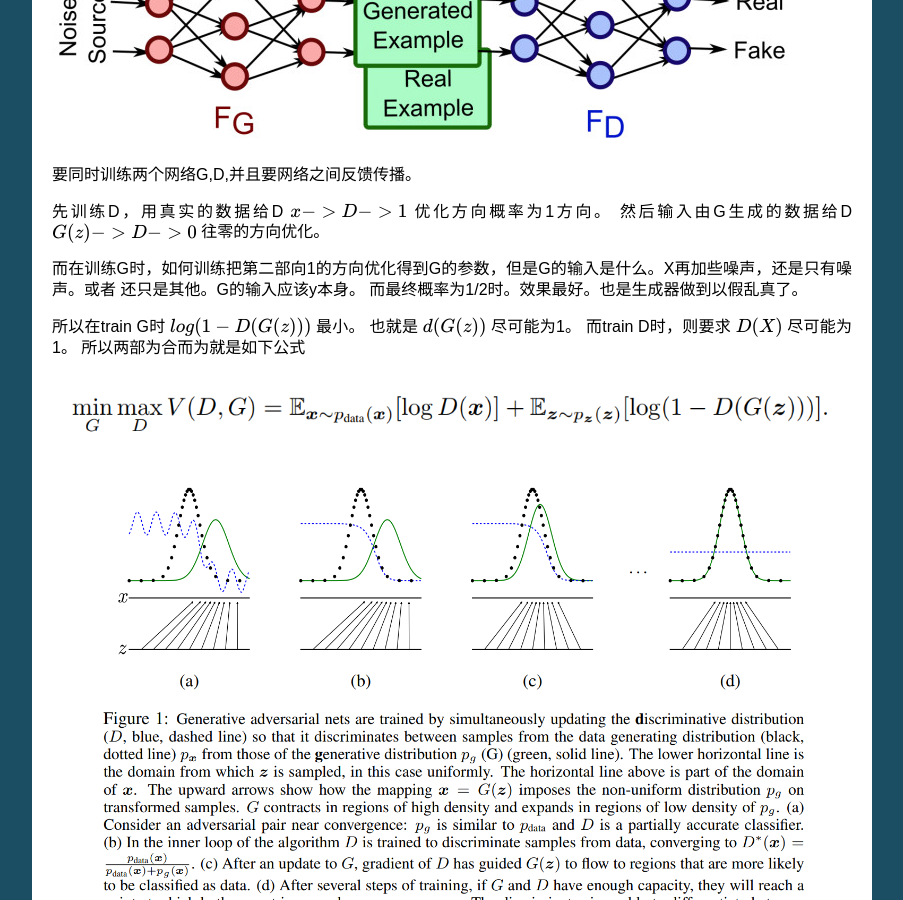
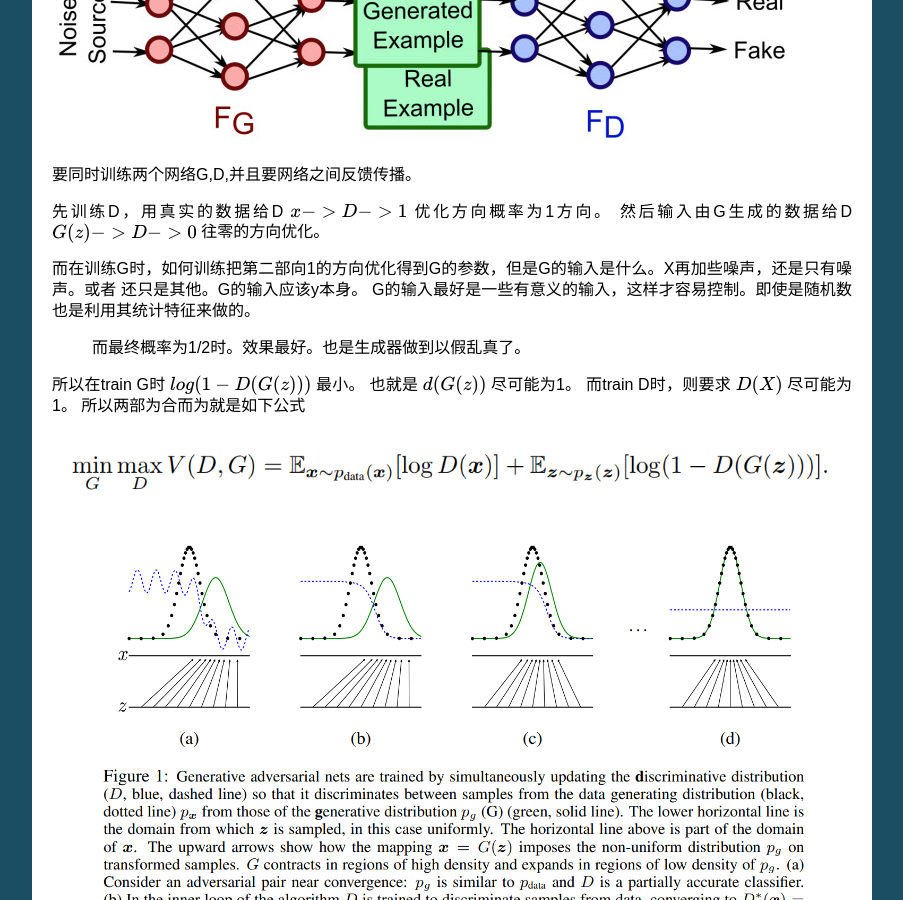
Before and after one commit to gwli/DeepLearningOnGPU, a Sphinx documentation site: the page built from source/Stage_2/toplogyStructure.rst, in a window 1280 px wide and 900 px high, scrolled down 5402 px. Shown: the whole window, without its empty margins (198-1101 px from the left). Built offline with Sphinx 7.4.7, drawn with Linux system fonts in a browser that asks for light colours.

Commit message:
更新GAN的认识

```diff
--- a/source/Stage_2/toplogyStructure/GAN.rst
+++ b/source/Stage_2/toplogyStructure/GAN.rst
@@ -14,7 +14,8 @@ GAN 最好的应用那就是设计模式中生成模式，可以有各种各样
 然后输入由G生成的数据给D :math:`G(z) ->D -> 0` 往零的方向优化。
 
 而在训练G时，如何训练把第二部向1的方向优化得到G的参数，但是G的输入是什么。X再加些噪声，还是只有噪声。或者
-还只是其他。G的输入应该y本身。 而最终概率为1/2时。效果最好。也是生成器做到以假乱真了。
+还只是其他。G的输入应该y本身。 G的输入最好是一些有意义的输入，这样才容易控制。即使是随机数也是利用其统计特征来做的。
+ 而最终概率为1/2时。效果最好。也是生成器做到以假乱真了。
 
 所以在train G时  :math:`log(1-D(G(z)))` 最小。 也就是 :math:`d(G(z))` 尽可能为1。
 而train D时，则要求 :math:`D(X)` 尽可能为1。
```
